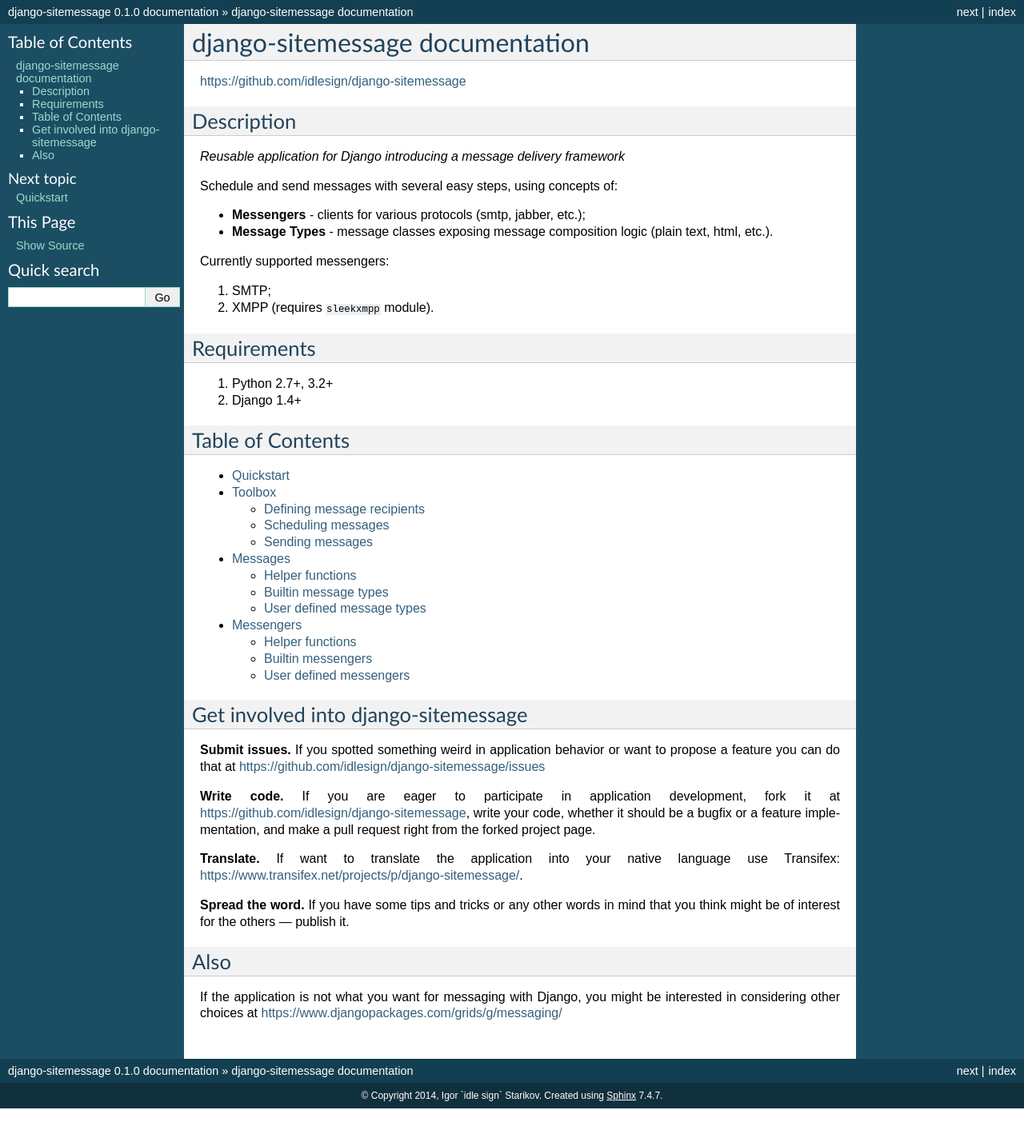
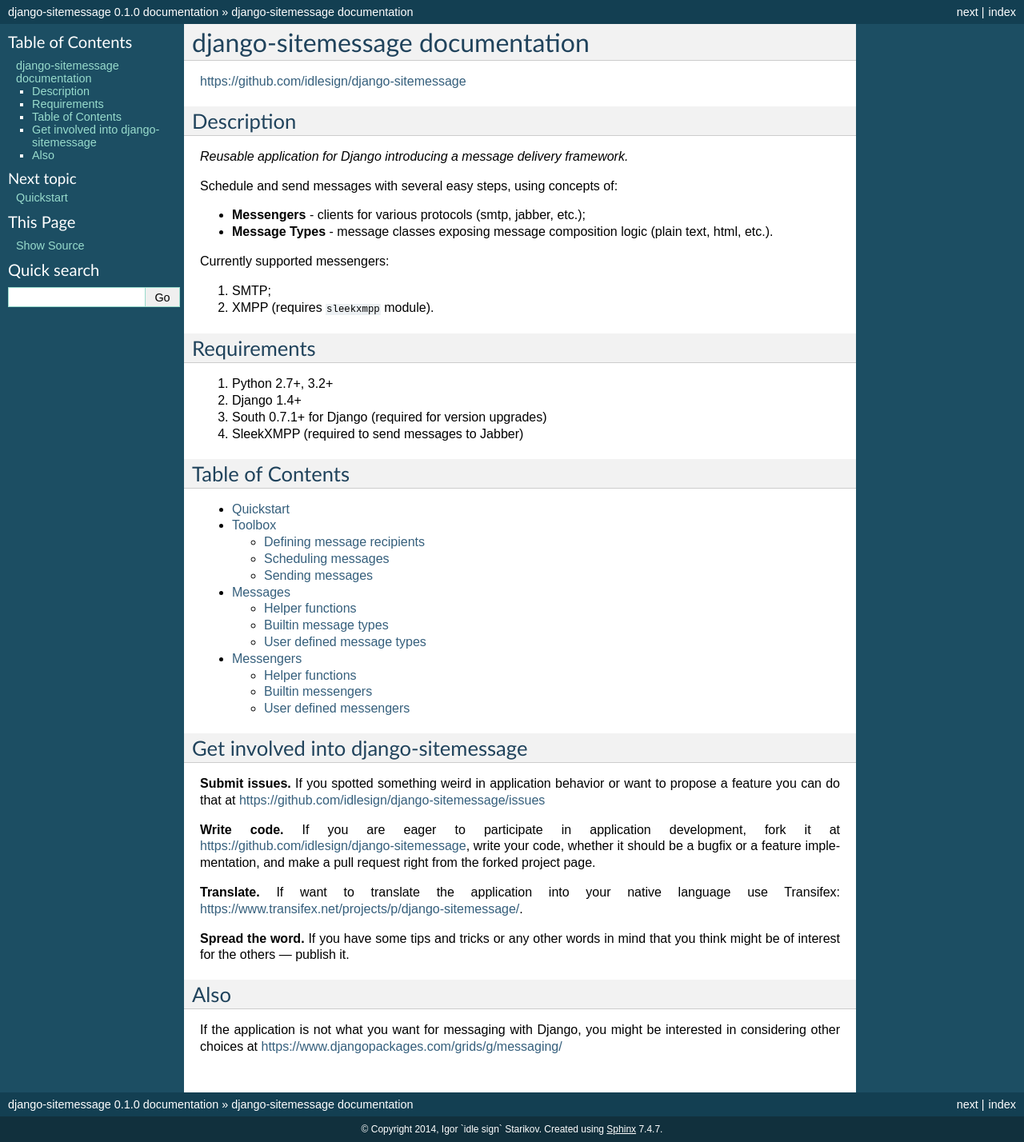
Before and after one commit to idlesign/django-sitemessage, a Sphinx documentation site: the page built from docs/source/index.rst, in a window 1280 px wide. Shown: the whole page at 80% size. Built offline with Sphinx 7.4.7, drawn with Linux system fonts in a browser that asks for light colours; pages that are not in the unit, such as notebooks, are missing from menus; before the commit the page ends 1386 px from its top, so only the background shows below that.

Commit message:
Docs updated.

```diff
--- a/README.rst
+++ b/README.rst
@@ -12,7 +12,7 @@
 Description
 -----------
 
-*Reusable application for Django introducing a message delivery framework*
+*Reusable application for Django introducing a message delivery framework.*
 
 
 Schedule and send messages with several easy steps, using concepts of:
--- a/docs/source/conf.py
+++ b/docs/source/conf.py
@@ -23,7 +23,7 @@
 # This is used to mock certain modules.
 # It helps to build docs in environments where those modules are not available.
 # E.g. it could be useful for http://readthedocs.org/
-MODULES_TO_MOCK = [
+MODULES_TO_MOCK = [  # TODO fix autodocs
     'django',
     'django.conf',
     'django.contrib.auth',
--- a/docs/source/index.rst
+++ b/docs/source/index.rst
@@ -7,7 +7,7 @@
 Description
 -----------
 
-*Reusable application for Django introducing a message delivery framework*
+*Reusable application for Django introducing a message delivery framework.*
 
 
 Schedule and send messages with several easy steps, using concepts of:
@@ -29,6 +29,8 @@
 
 1. Python 2.7+, 3.2+
 2. Django 1.4+
+3. South 0.7.1+ for Django (required for version upgrades)
+4. SleekXMPP (required to send messages to Jabber)
 
 
 
```
Also changed, not shown: 2 other files.
